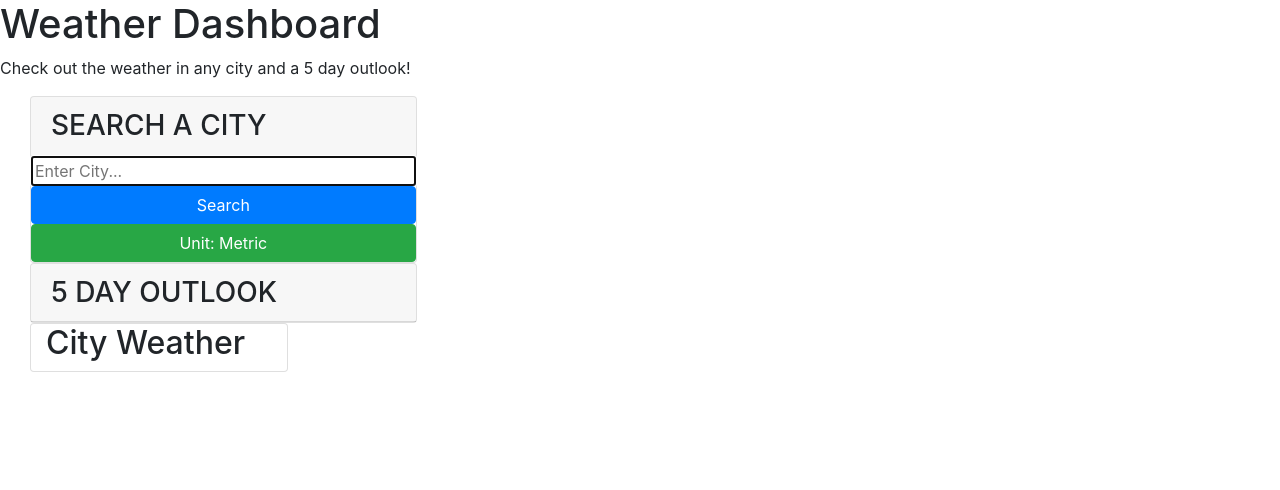
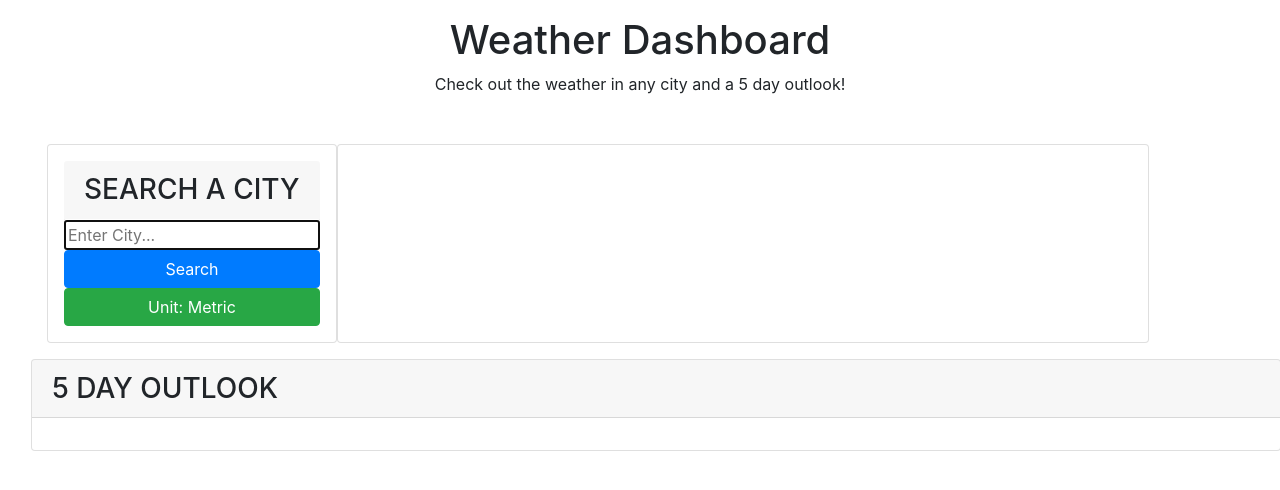
Before and after one commit to RGarrettLee/weather-dashboard, a plain HTML site: page index.html in a window 1280 px wide. Drawn offline with nearby package versions, Linux system fonts and the light colour scheme.

Commit message:
layout changes

```diff
--- a/index.html
+++ b/index.html
@@ -13,30 +13,32 @@
         <link rel="stylesheet" href="https://code.jquery.com/ui/1.12.1/themes/base/jquery-ui.css">
         <link rel="stylesheet" href="./assets/css/style.css">
     </head>
-    <body class="flex-column min-100-vh">
-        <header class="hero text-align-center">
+    <body>
+        <header class="hero text-center p-3">
             <h1 class="app-title">Weather Dashboard</h1>
             <p>Check out the weather in any city and a 5 day outlook!</p>
         </header>
 
-        <main class="flex-row col-12 justify-space-between">
-            <section class="col-12 col-md-4">
-                <aside class="card">
+        <main class="flex-row col-12 justify-space-between m-3">
+            <section class="row m-3">
+                <aside class="card p-3">
                     <h3 class="card-header text-uppercase">Search a City</h3>
                     <input name="city" id="city" placeholder="Enter City..." form-input" type="text" autofocus="true">
                     <button type="submit" class="btn btn-primary" id="search">Search</button>
                     <button type="button" class="btn btn-success" id="units" data-unit="Metric">Unit: Metric</button>
                 </aside>
 
-                <aside class="card">
-                    <h3 class="card-header text-uppercase">5 Day Outlook</h3>
-                    <section class="container">
+                <section class="col-12 col-md-8 card" id="cityShowing">
 
-                    </section>
-                </aside>
+                </section>
 
-                <section class="col-12 col-md-8 card">
-                    <h2 class="subtitle" id="cityShowing">City Weather</h2>
+                <section>
+
+                </section>
+            </section>
+            <section class="card">
+                <h3 class="card-header text-uppercase">5 Day Outlook</h3>
+                <section class="row p-3" id="outlook">
 
                 </section>
             </section>
```
